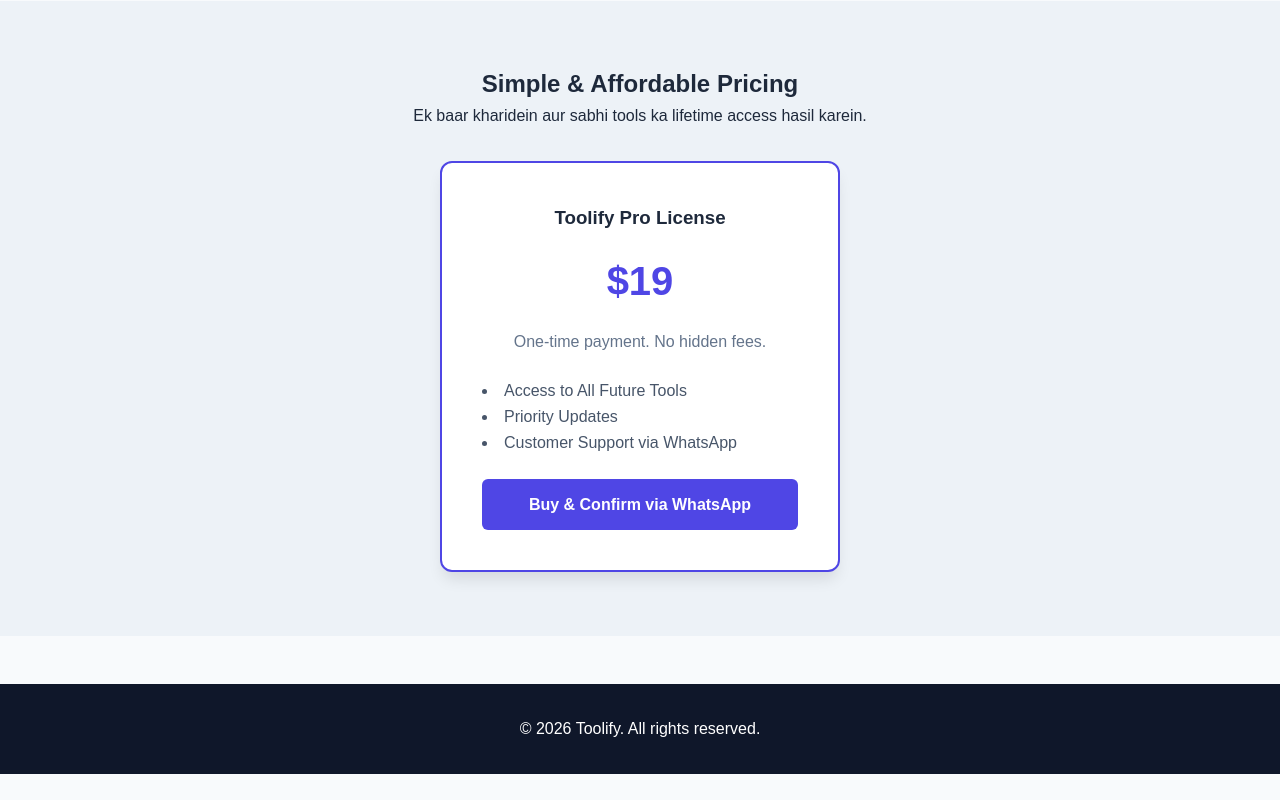
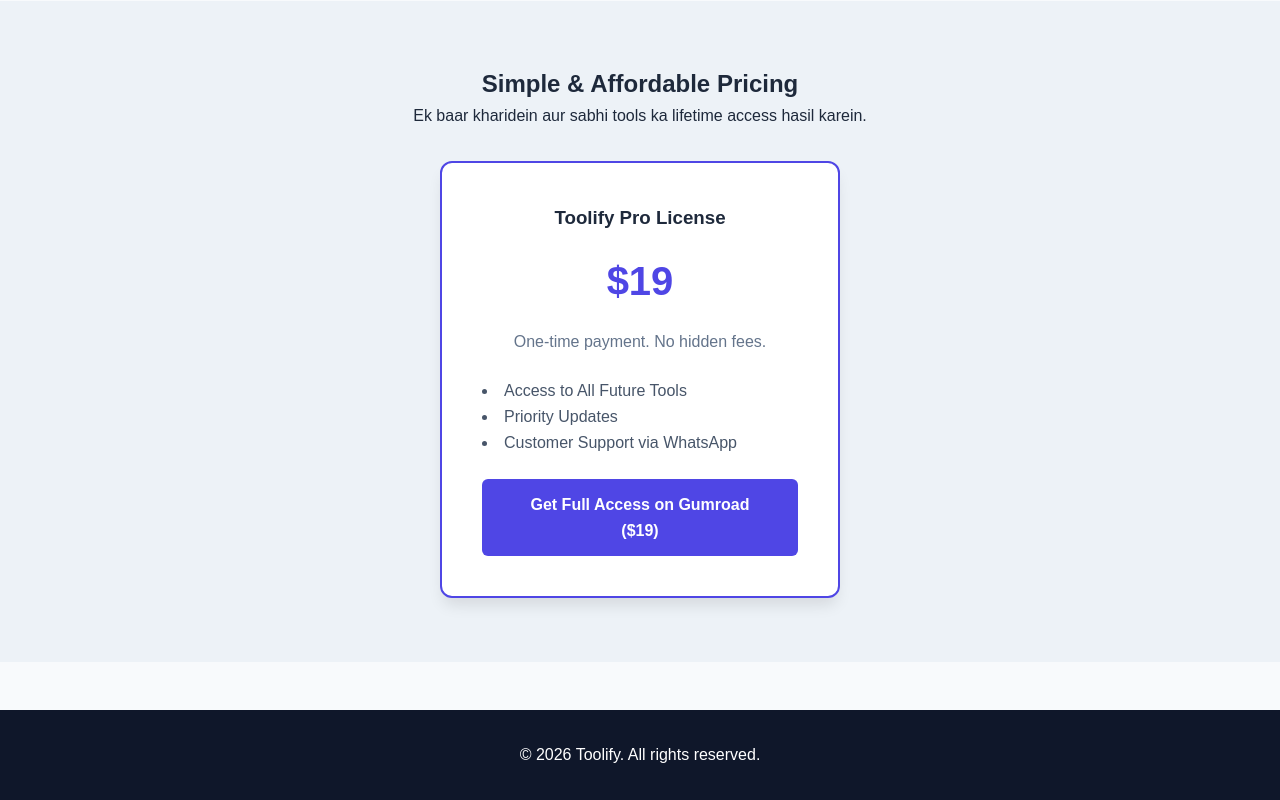
Before and after one commit to fatimaNadir/toolify2, a plain HTML site: page index.html in a window 1280 px wide. Shown: the part 1249-2049 px from the top of the page. Before the commit the page ends 2023 px from the top, so only its background shows below. Drawn offline with Linux system fonts and the light colour scheme.

```diff
--- a/index.html
+++ b/index.html
@@ -350,8 +350,8 @@
                 <li>Priority Updates</li>
                 <li>Customer Support via WhatsApp</li>
             </ul>
-            <!-- Direct Checkout button jo customer ko aapke WhatsApp par notification bhejega -->
-            <a href="https://wa.me/923XXXXXXXXX?text=Hi!%20Maine%20Toolify%20Pro%20License%20kharidne%20ke%20liye%20payment%20kar%20di%20hai.%20Kindly%20mujhe%20access%20de%20dein." class="btn" style="width: 100%;" target="_blank">Buy & Confirm via WhatsApp</a>
+            <!-- Gumroad Direct Checkout Link -->
+            <a href="https://fatimanadir.gumroad.com/l/hgxkqx" class="btn" style="width: 100%;" target="_blank">Get Full Access on Gumroad ($19)</a>
         </div>
     </section>
 
@@ -409,7 +409,6 @@
 
         // Send Custom Query directly to WhatsApp
         function sendWaQuery(question) {
-            // NOTE: Replace 923XXXXXXXXX with your actual WhatsApp phone number including country code
             const phoneNumber = "923242546651";
             const encodedMessage = encodeURIComponent(question);
             window.open(`https://wa.me/${phoneNumber}?text=${encodedMessage}`, '_blank');
```
